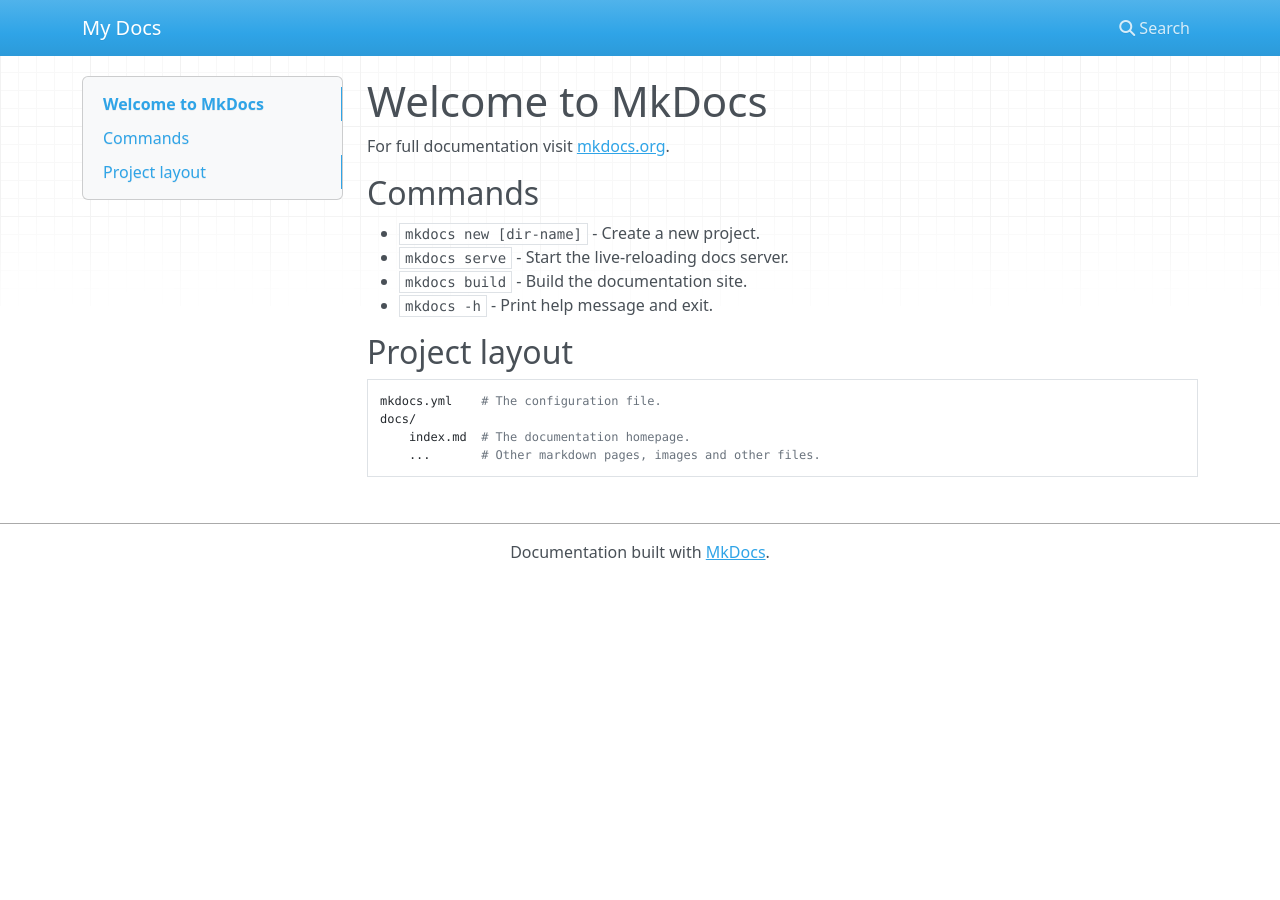
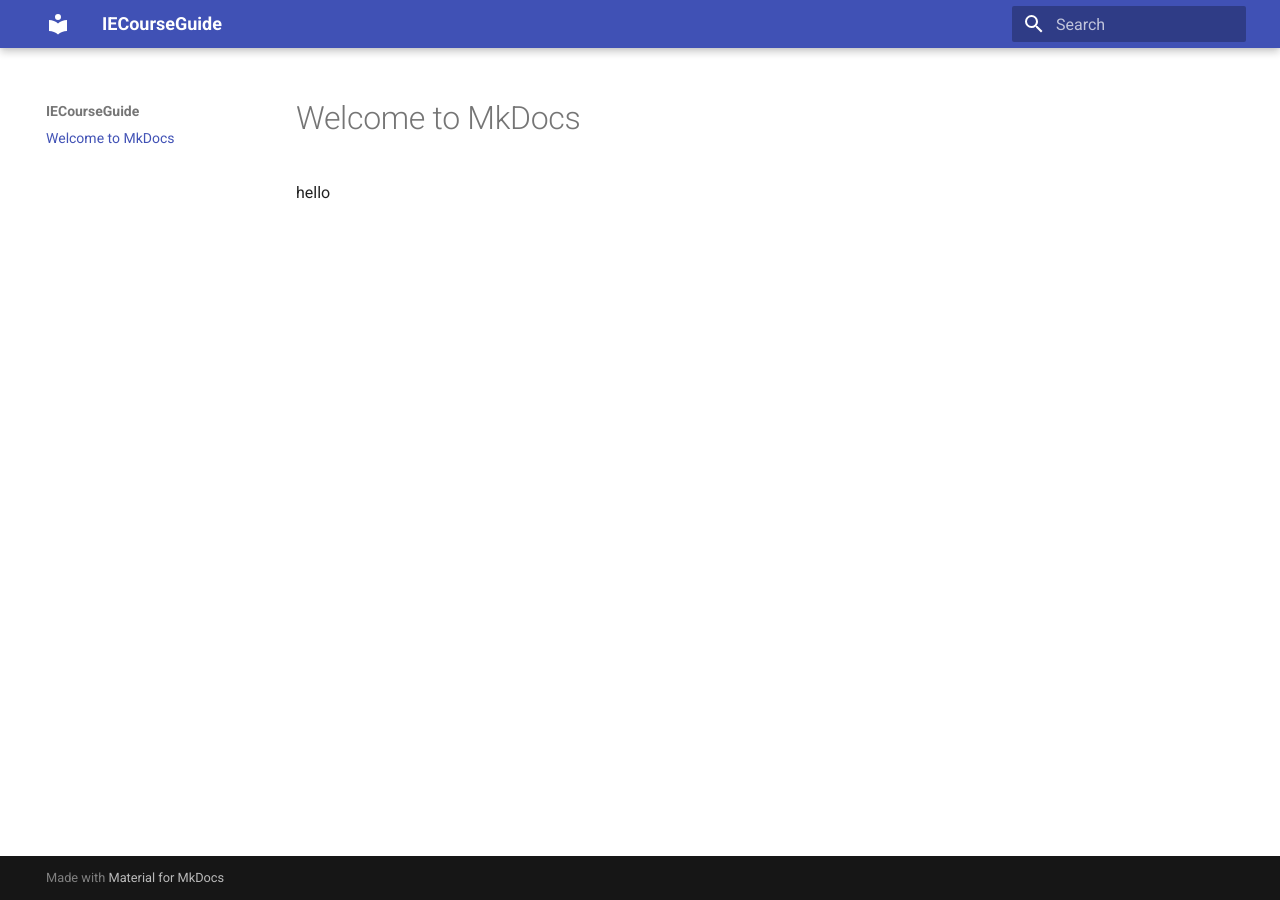
Before and after one commit to NJUWallSpider/IECourseGuide, an MkDocs documentation site: the page built from docs/index.md, in a window 1280 px wide. Built offline with MkDocs 1.6.1 and Material for MkDocs 9.7.7, drawn with Linux system fonts in a browser that asks for light colours; nearby versions of some CDN libraries.

Commit message:
init web

```diff
--- a/docs/index.md
+++ b/docs/index.md
@@ -1,17 +1,3 @@
 # Welcome to MkDocs
 
-For full documentation visit [mkdocs.org](https://www.mkdocs.org).
-
-## Commands
-
-* `mkdocs new [dir-name]` - Create a new project.
-* `mkdocs serve` - Start the live-reloading docs server.
-* `mkdocs build` - Build the documentation site.
-* `mkdocs -h` - Print help message and exit.
-
-## Project layout
-
-    mkdocs.yml    # The configuration file.
-    docs/
-        index.md  # The documentation homepage.
-        ...       # Other markdown pages, images and other files.
+hello
--- a/mkdocs.yml
+++ b/mkdocs.yml
@@ -1 +1,3 @@
-site_name: My Docs
+site_name: IECourseGuide
+theme:
+  name: 'material'
```
Also changed, not shown: site/index.html.
